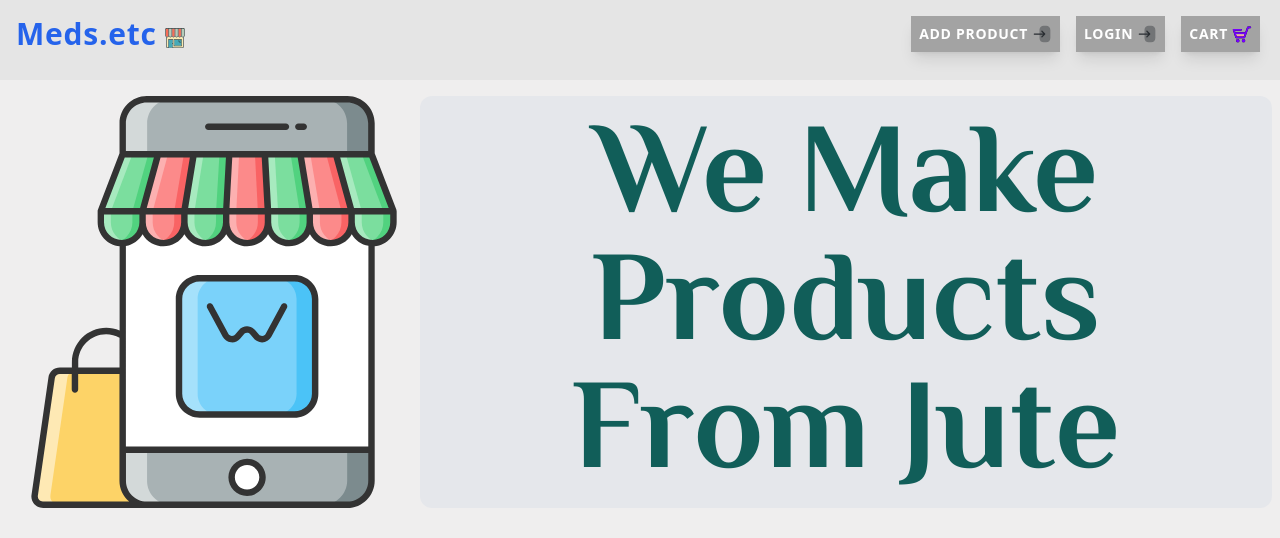
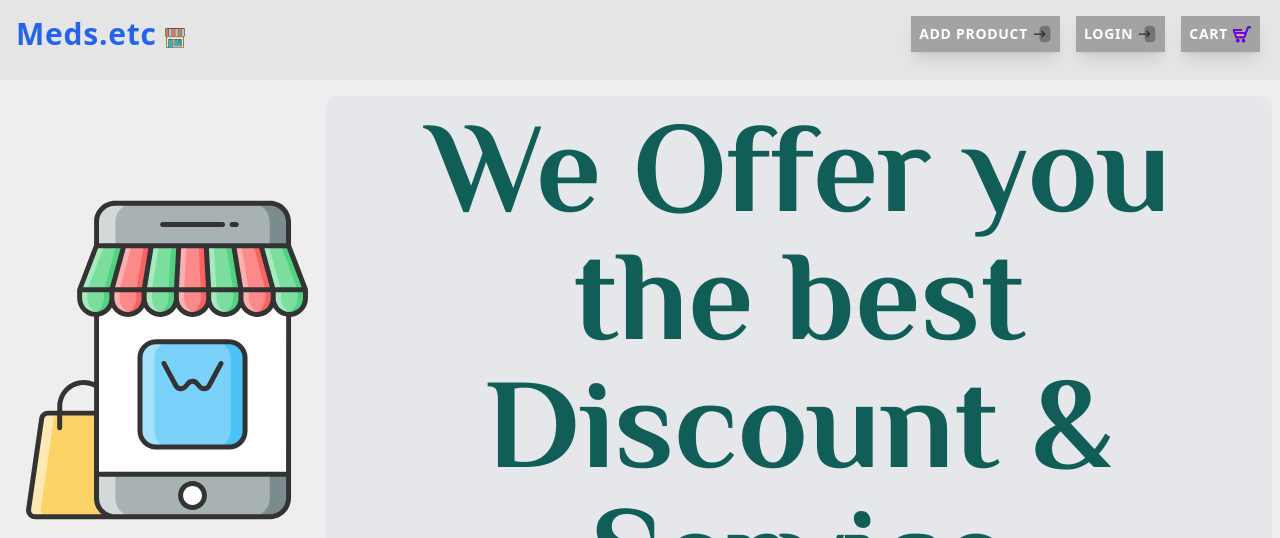
Before and after one commit to bot791/shop, a React (Create React App) app in the folder shopapp/: page / in a window 1280 px wide. Shown: the top 538 px of the page. Built offline with nearby package versions, Linux system fonts and the light colour scheme; no server answers; the HTML template or start-up script is replaced by a standard one; a web font is replaced by a local one.

Commit message:
modification

```diff
--- a/shopapp/src/components/LandingPage.js
+++ b/shopapp/src/components/LandingPage.js
@@ -14,7 +14,7 @@ const LandingPage = () => {
           </div>
           <div className=" bg-gradient-to-tr from-gray-200 to-gray-200 rounded-xl p-2">
             <p className="text-6xl sm:text-7xl md:text-9xl font-extrabold font-Phily text-center text-teal-800">
-              We Make Products From Jute
+              We Offer you the best Discount & Service
             </p>
           </div>
         </div>
```
